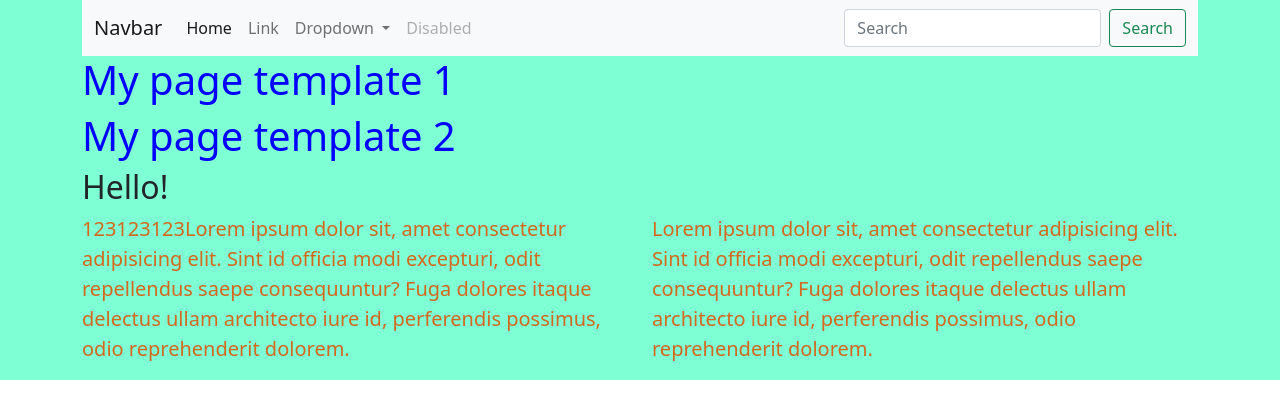
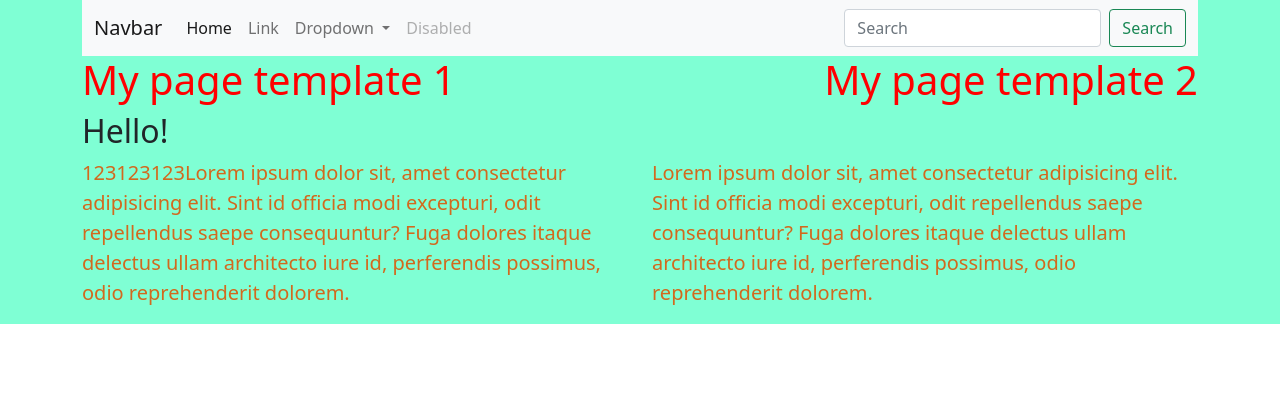
Before and after one commit to alex-ismailov/frontend-project-lvl3, a website built with webpack: page src/index.html in a window 1280 px wide. Built offline with nearby package versions, Linux system fonts and the light colour scheme.

Commit message:
Add(src/styles/modules/test-module.scss) wrapper__title class

```diff
--- a/src/styles/modules/test-module.scss
+++ b/src/styles/modules/test-module.scss
@@ -3,8 +3,11 @@ $font-size: 20px;
 .wrapper {
   background-color: aquamarine;
 
-  h1 {
+  &__title {
+    display: flex;
+    justify-content: space-between;
     color: blue;
+    color: red;
   }
 
   &__text {
```
